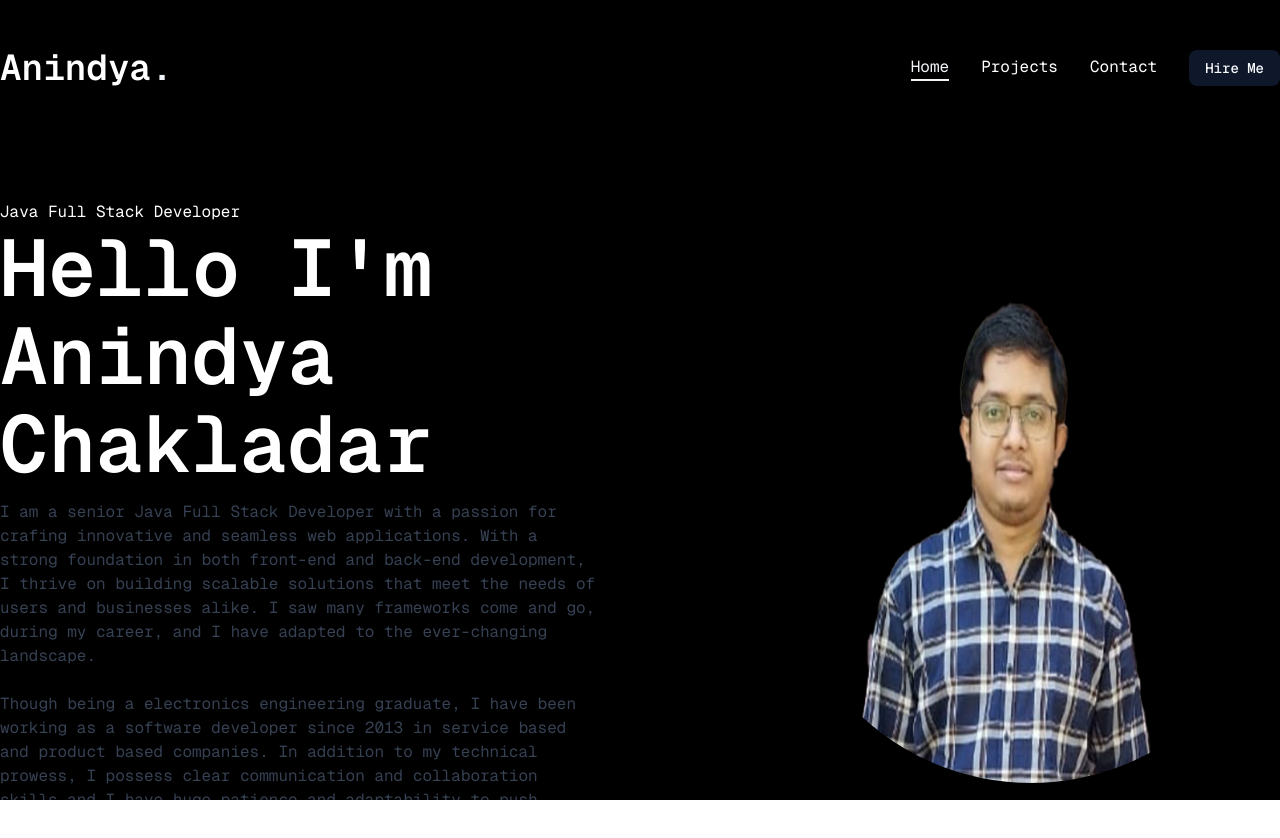
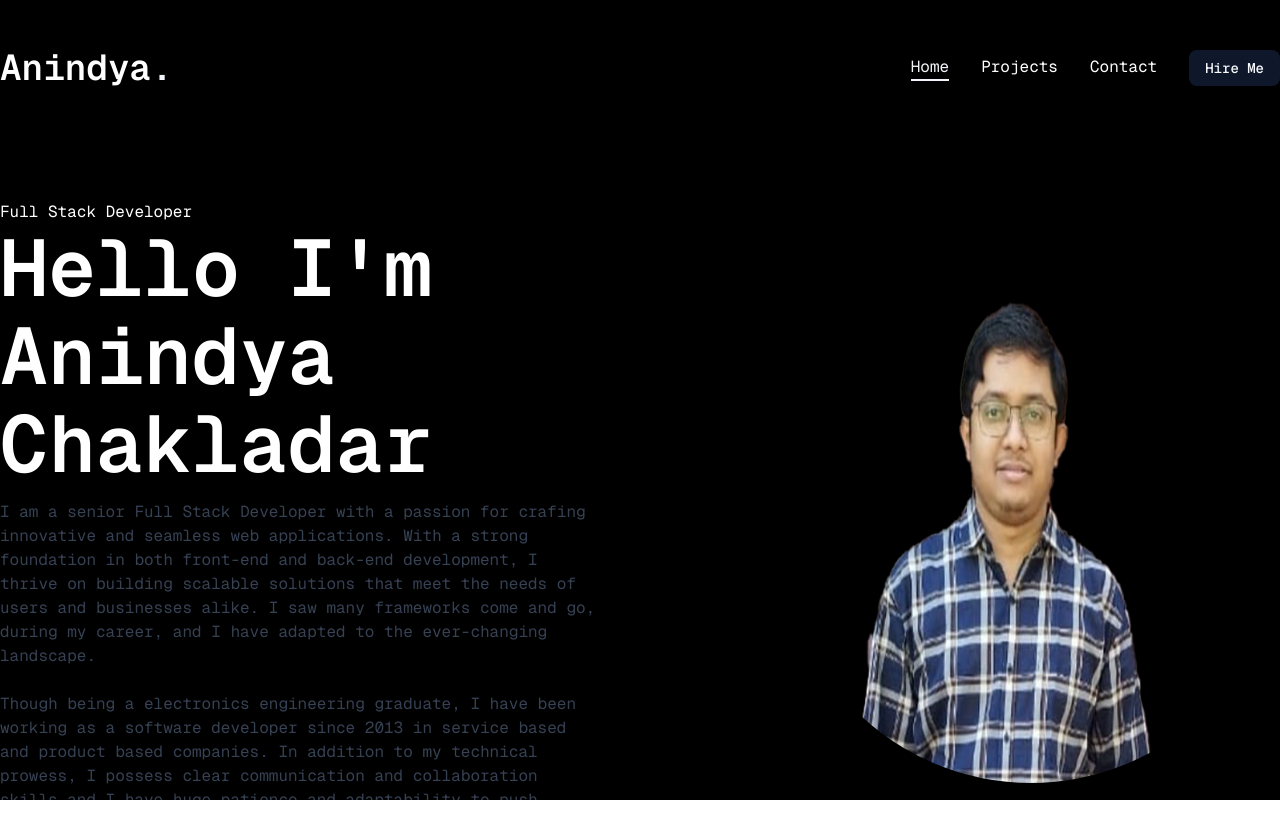
Before and after one commit to Anindya007/portfolio-2025, a Next.js app: page / in a window 1280 px wide. Shown: the top 838 px of the page. Built offline with nearby package versions, Linux system fonts and the light colour scheme.

Commit message:
Update page.jsx

```diff
--- a/app/page.jsx
+++ b/app/page.jsx
@@ -10,11 +10,11 @@ export default function Home() {
     <div className="container mx-auto h-full">
       <div className="flex flex-col xl:flex-row items-center justify-between xl:pt-8 xl:pb-24">
         <div className="text-center xl:text-left order-2 xl:order-none sm:mt-8">
-          <span>Java Full Stack Developer</span>
+          <span>Full Stack Developer</span>
           <h1 className="h1">
             Hello I'm <br /> <span>Anindya Chakladar</span>
           </h1>
-          <p className="max-w-[600px] mt-3 mb-8 text-gray-700">I am a senior Java Full Stack Developer with a passion for crafing innovative and seamless web applications.
+          <p className="max-w-[600px] mt-3 mb-8 text-gray-700">I am a senior Full Stack Developer with a passion for crafing innovative and seamless web applications.
             With a strong foundation in both front-end and back-end development, I thrive on building scalable solutions that meet the needs of users and businesses alike.
             I saw many frameworks come and go, during my career, and I have adapted to the ever-changing landscape.
             <br /><br />
```
